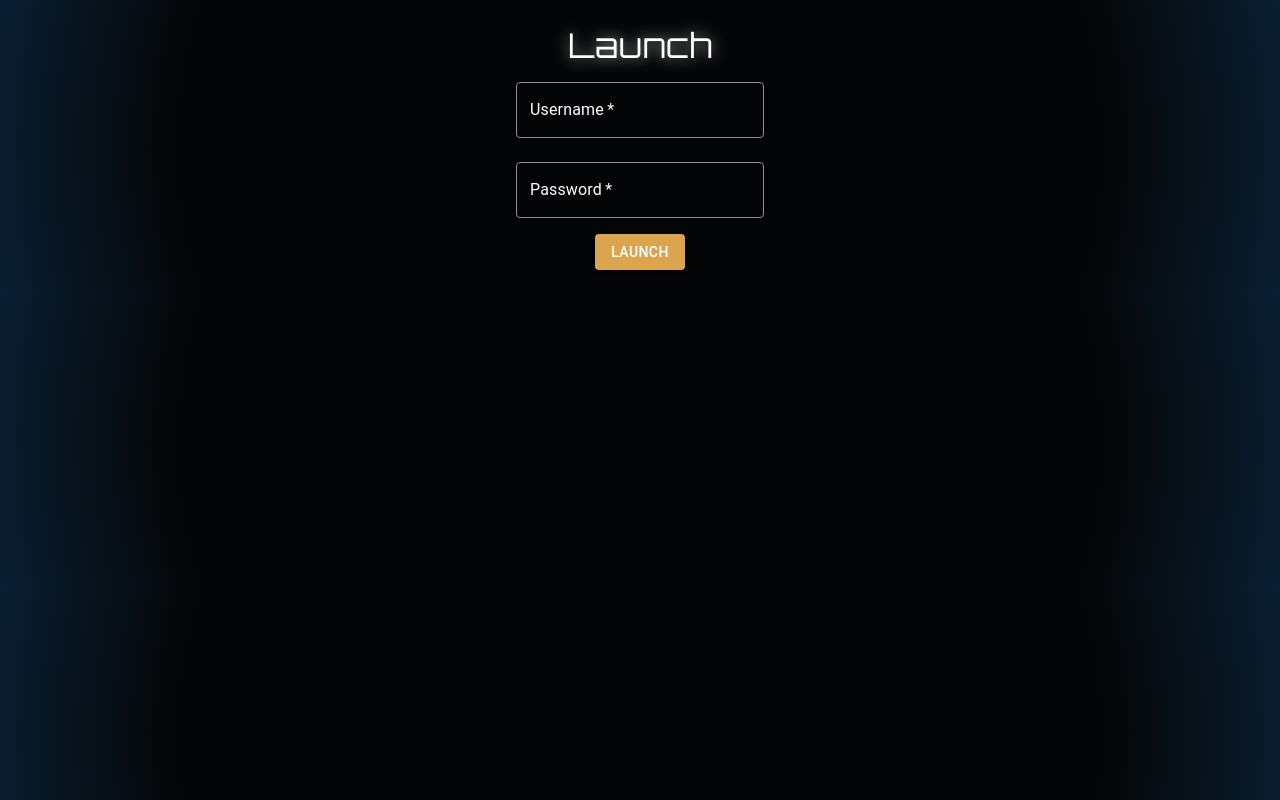
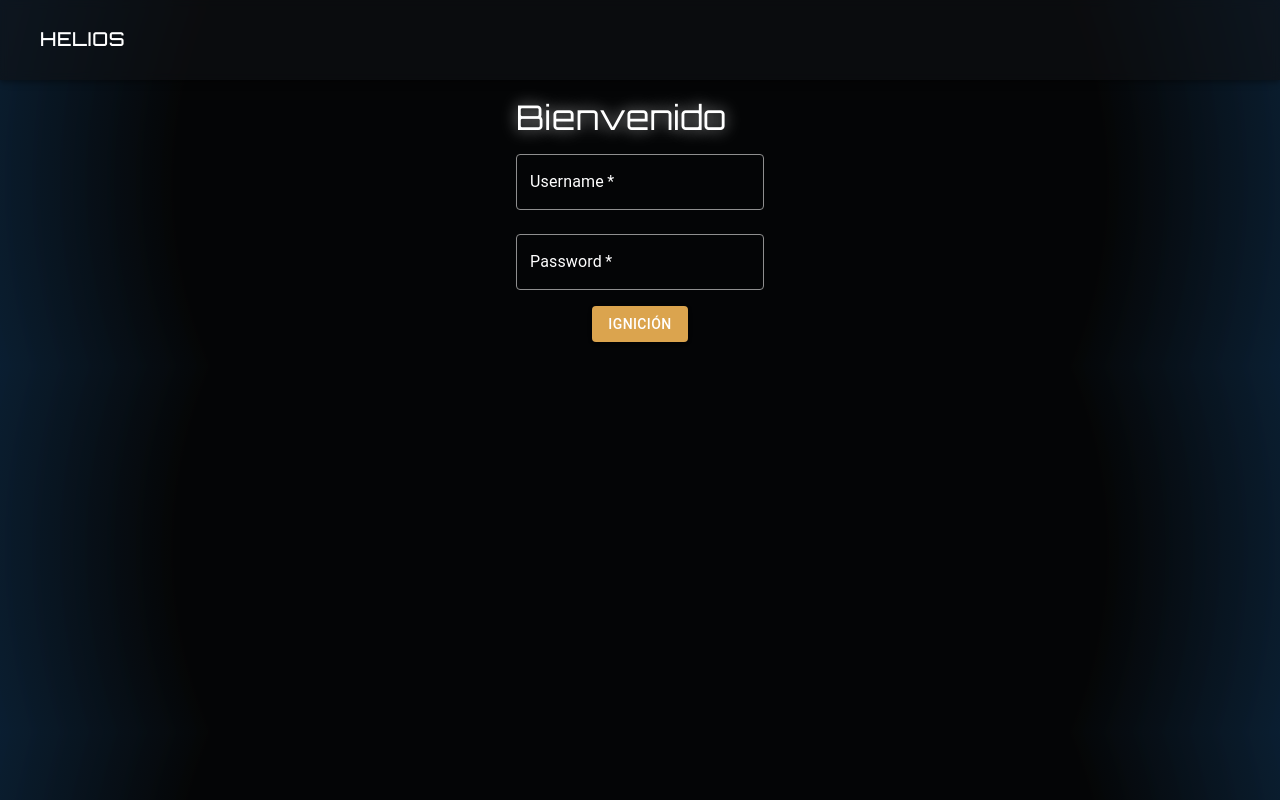
Before and after one commit to christianmdz/proyecto-helios, a React (Vite) app in the folder Frontend/: page /login in a window 1280 px wide. Built offline with nearby package versions, Linux system fonts and the light colour scheme.

Commit message:
Actualización manejo sesión
- Renderizado condicional en función de la autenticación
- Navbar en loginform

```diff
--- a/Frontend/src/api/auth/auth.js
+++ b/Frontend/src/api/auth/auth.js
@@ -32,3 +32,7 @@ export function getAuthorizedPath() {
   else {return '/'}
 
 }
+
+export function isAuthenticated() {
+  return (localStorage.getItem('token') !== null && localStorage.getItem('token') !== undefined) ? true : false;
+}
--- a/Frontend/src/components/Home/HomeNav.jsx
+++ b/Frontend/src/components/Home/HomeNav.jsx
@@ -2,10 +2,12 @@ import { AppBar, CssBaseline, Toolbar, Typography, Box, Button, IconButton, Menu
 import React, {useState} from "react";
 import { Link } from "react-router-dom";
 import MenuIcon from '@mui/icons-material/Menu';
+import { isAuthenticated } from "../../api/auth/auth";
 
 export default function HomeNav({ scrollToCirce, scrollToCeres, scrollToCrew}) {
 
   const [anchorEl, setAnchorEl] = useState(null);
+  const [isAuth, setIsAuth] = useState(isAuthenticated())
 
   const handleMenuOpen = (event) => {
     setAnchorEl(event.currentTarget);
@@ -24,8 +26,8 @@ export default function HomeNav({ scrollToCirce, scrollToCeres, scrollToCrew}) {
         padding: '1vh',
         }}>
         <Toolbar sx={{ display: 'flex', justifyContent: 'space-between' }}>
-          <Typography variant="h6" component="div" sx={{ flexGrow: 1, fontFamily:'Orbitron' }}>
-            HELIOS
+          <Typography component="div" sx={{ flexGrow: 1}}>
+            <Button color="inherit" component={Link} to={"/"} sx={{fontFamily:'Orbitron', fontSize:'1.2rem'}}>HELIOS</Button>
           </Typography>
           <Box sx={{ display: { xs: 'block', sm: 'none' } }}>
             <IconButton color="inherit" onClick={handleMenuOpen} edge="start">
@@ -46,7 +48,9 @@ export default function HomeNav({ scrollToCirce, scrollToCeres, scrollToCrew}) {
             <Button color="inherit" onClick={scrollToCirce}>Circe</Button>
             <Button color="inherit" onClick={scrollToCeres}>Ceres</Button>
             <Button color="inherit" onClick={scrollToCrew}>Crew</Button>
-            <Button color="inherit" component={Link} to="/login">Login</Button>
+            {!isAuth
+              ? <Button color="inherit" component={Link} to={"/login"}>Login</Button>
+              : <Button color="inherit" component={Link} to={"/comandante"}>Comandante</Button>}
           </Box>
         </Toolbar>
       </AppBar>
--- a/Frontend/src/components/LoginForm.jsx
+++ b/Frontend/src/components/LoginForm.jsx
@@ -88,7 +88,7 @@ export default function LoginForm() {
             },
           }}
           >
-          Launch
+          Ignición
         </Button>
       </Box>
     </form>
--- /dev/null
+++ b/Frontend/src/components/LoginNav.jsx
@@ -0,0 +1,23 @@
+import { AppBar, CssBaseline, Toolbar, Typography, Box, Button, IconButton, Menu, MenuItem } from "@mui/material";
+import React from "react";
+import { Link } from "react-router-dom";
+
+export default function LoginNav() {
+
+  return (
+    <div>
+      <CssBaseline />
+      <AppBar sx={{
+        backgroundColor: 'hsla(210, 14%, 7%, 0.6)',
+        backdropFilter: 'blur(5px)',
+        padding: '1vh',
+        }}>
+        <Toolbar sx={{ display: 'flex', justifyContent: 'space-between' }}>
+          <Typography component="div" sx={{ flexGrow: 1}}>
+            <Button color="inherit" component={Link} to={"/"} sx={{fontFamily:'Orbitron', fontSize:'1.2rem'}}>HELIOS</Button>
+          </Typography>
+        </Toolbar>
+      </AppBar>
+    </div>
+  )
+}
--- a/Frontend/src/pages/Login.jsx
+++ b/Frontend/src/pages/Login.jsx
@@ -1,21 +1,28 @@
 import React from 'react';
 import LoginForm from '../components/LoginForm';
 import { Box, Typography } from '@mui/material';
-
+import LoginNav from '../components/LoginNav';
 
 export default function LoginPage() {
   return (
     <Box
       sx={{
-        display:'flex',
-        flexDirection:'column',
-        justifyContent:'center',
-        alignItems:'center',
+        display: 'flex',
+        flexDirection: 'column',
+        justifyContent: 'center',
+        alignItems: 'center',
         margin: '3vh'
       }}
     >
-      <Typography variant="h4" sx={{ fontFamily: 'Orbitron', marginBottom: '1rem', color:'white', textShadow: '0 0 15px rgba(255,255,255,0.7)' }}> Launch</Typography>
-      <LoginForm />
+      <LoginNav />
+      <Box
+        sx={{
+          marginTop:'9vh'
+        }}
+      >
+        <Typography variant="h4" sx={{ fontFamily: 'Orbitron', marginBottom: '1rem', color: 'white', textShadow: '0 0 15px rgba(255,255,255,0.7)' }}> Bienvenido</Typography>
+        <LoginForm />
+      </Box>
     </Box>
   );
 }
```
